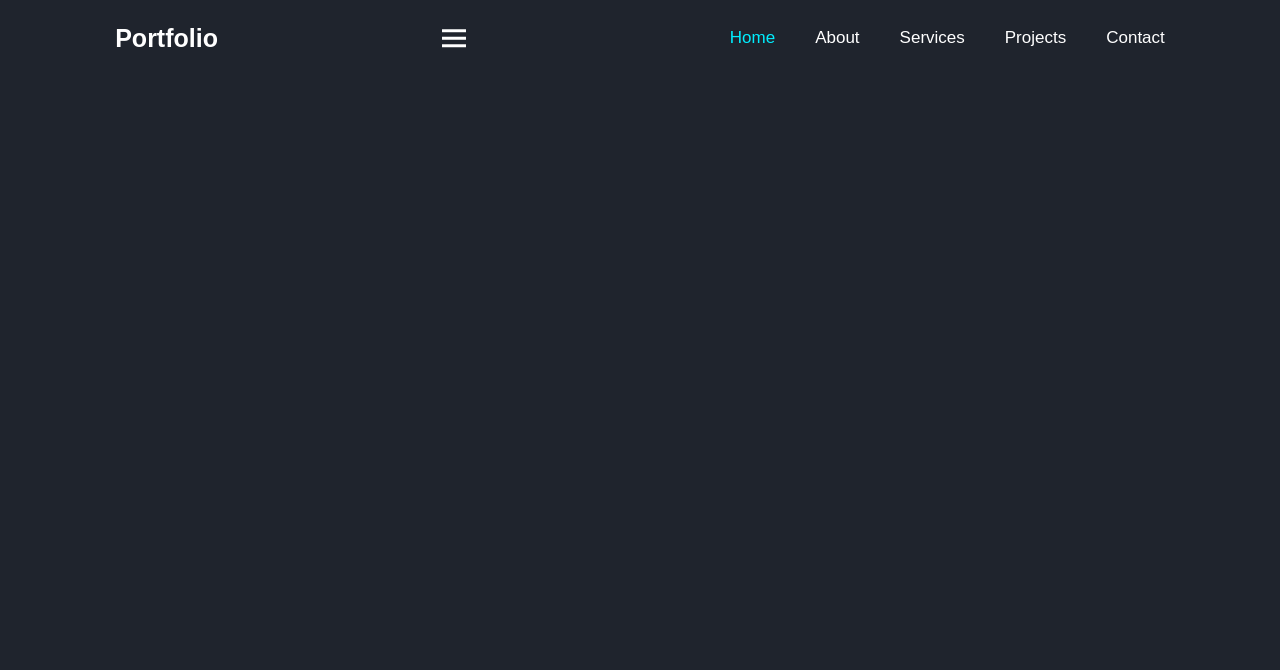
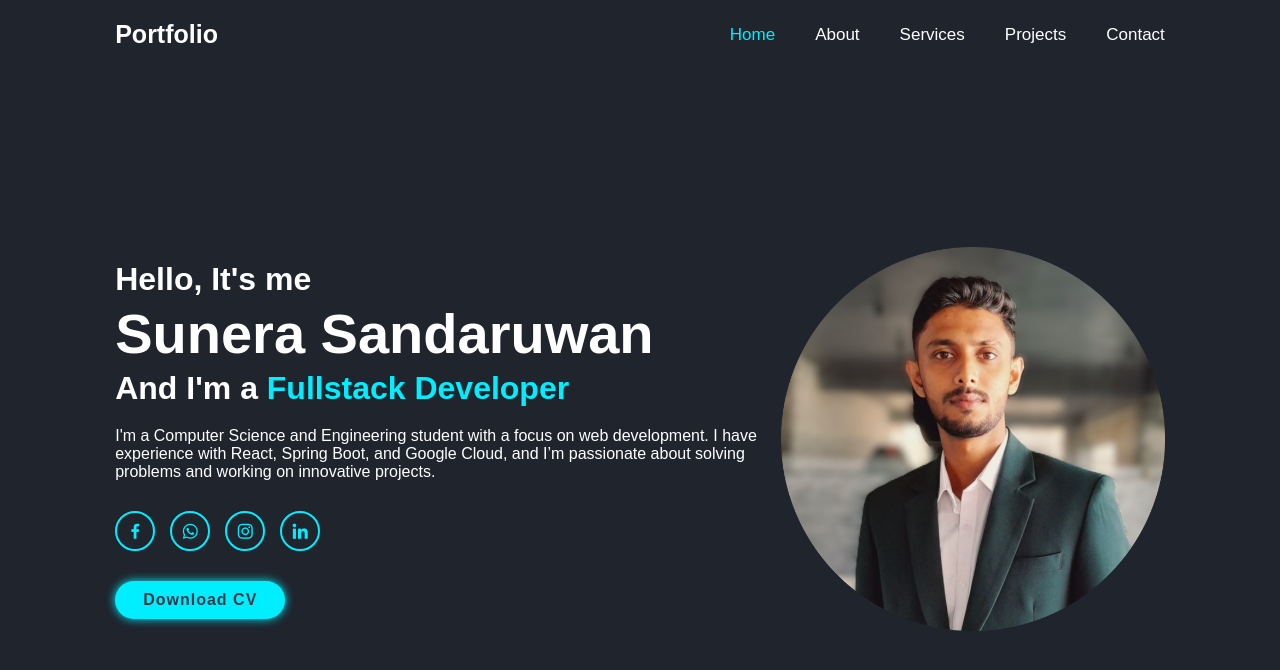
Before and after one commit to Sunera25/my-portfolio, a React (Create React App) app: page / in a window 1280 px wide. Shown: the top 670 px of the page. Built offline with nearby package versions, Linux system fonts and the light colour scheme.

Commit message:
home section created

```diff
--- a/src/App.js
+++ b/src/App.js
@@ -1,10 +1,12 @@
 import Header from './components/Header.jsx';
+import Home from './components/Home.jsx';
 import '../src/styles/Main.css';
 
 function App() {
   return (
     <div>
       <Header />
+      <Home />
     </div>
   );
 }
--- a/src/components/Home.jsx
+++ b/src/components/Home.jsx
@@ -0,0 +1,35 @@
+import React from 'react';
+import '../styles/components/Home.css';
+
+function Home() {
+  return (
+    <section className="home-section">
+      <div className='home-content'>
+        <h3>Hello, It's me</h3>
+        <h1>Sunera Sandaruwan</h1>
+        <h3>And I'm a <span>Fullstack Developer</span></h3>
+        <p>
+          I'm a Computer Science and Engineering student with a
+          focus on web development. I have experience with React,
+          Spring Boot, and Google Cloud, and I’m passionate about solving
+          problems and working on innovative projects.
+        </p>
+
+        <div className="social-media">
+          <a href="#"><i class='bx bxl-facebook'></i></a>
+          <a href="#"><i class='bx bxl-whatsapp' ></i></a>
+          <a href="#"><i class='bx bxl-instagram' ></i></a>
+          <a href="#"><i class='bx bxl-linkedin' ></i></a>
+
+
+        </div>
+        <a href='#' className='btn'>Download CV</a>
+      </div>
+      <div className='portfolio-image'>
+        <img src={require('../assets/images/portfolio.png')} alt='portfolio-image'></img>
+      </div>
+    </section>
+  );
+}
+
+export default Home;
--- a/src/styles/Main.css
+++ b/src/styles/Main.css
@@ -25,3 +25,12 @@ body {
   background: var(--bg-color);
   color: var(--text-color);
 }
+
+section {
+  min-height: 100vh;
+  padding: 10rem 9% 2rem;
+}
+
+span {
+  color: var(--main-color);
+}
--- a/src/styles/components/Header.css
+++ b/src/styles/components/Header.css
@@ -33,4 +33,5 @@
 #menu-logo {
   font-size: 3.6rem;
   color: var(--text-color);
+  display: none;
 }
--- /dev/null
+++ b/src/styles/components/Home.css
@@ -0,0 +1,67 @@
+.home-section {
+  display: flex;
+  justify-content: center;
+  align-items: center;
+}
+
+.home-content h3 {
+  font-size: 3.2rem;
+  font-weight: 700;
+}
+
+.home-content h3:nth-of-type(2) {
+  margin-bottom: 2rem;
+}
+
+.home-content h1 {
+  font-size: 5.6rem;
+  font-weight: 700;
+  line-height: 1.3;
+}
+
+.home-content p {
+  font-size: 1.6rem;
+}
+
+.social-media a {
+  display: inline-flex;
+  align-items: center;
+  justify-content: center;
+  background: transparent;
+  height: 4rem;
+  width: 4rem;
+  color: var(--main-color);
+  font-size: 2rem;
+  border: 0.2rem solid var(--main-color);
+  border-radius: 50%;
+  margin: 3rem 1.5rem 3rem 0;
+  transition: 0.5s ease;
+}
+
+.social-media a:hover {
+  background: var(--main-color);
+  color: var(--second-bg-color);
+  box-shadow: 0 0 1rem var(--main-color);
+}
+
+.portfolio-image img {
+  width: 30vw;
+}
+
+.btn {
+  display: inline-block;
+  padding: 1rem 2.8rem;
+  font-size: 1.6rem;
+  color: var(--second-bg-color);
+  background-color: var(--main-color);
+  border: 2rem;
+  border-radius: 4rem;
+  letter-spacing: 0.1rem;
+  font-weight: 600;
+  box-shadow: 0 0 1rem var(--main-color);
+  transition: 0.5s ease;
+}
+
+.btn:hover {
+  box-shadow: none;
+}
```
